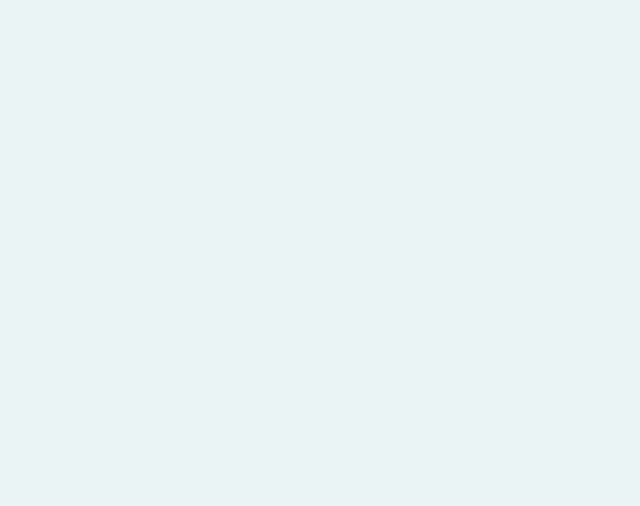
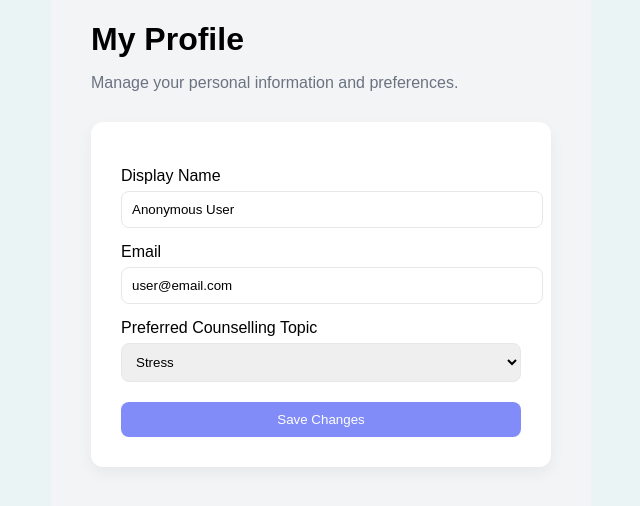
Before and after one commit to stellandegwa853/MindHaven, a React (Vite) app: page /profile in a window 1280 px wide. Before the commit this address had no page. Shown: the top 506 px of the page, without its empty margins (319-959 px from the left). Built offline with nearby package versions, Linux system fonts and the light colour scheme.

Commit message:
Update of the pages
Addition of the admin dashboard

```diff
--- a/src/App.jsx
+++ b/src/App.jsx
@@ -3,13 +3,15 @@ import { BrowserRouter as Router, Routes, Route } from "react-router-dom";
 
 import LoginPage from "./components/LoginPage";
 import SignUpPage from "./components/SignUpPage";
-import UserDashboard from "./components/UserDashboard";
+import UserDashboard from "./pages/UserDashboard";
 import CounsellorDashboard from "./components/CounsellorDashboard";
 import ProtectedRoute from "./components/ProtectedRoute";
 import ChatPage from "./components/ChatPage";
 import CounsellorChatPage from "./components/CounsellorChatPage";
 import Resources from "./pages/Resources";
 import SessionHistory from "./pages/SessionHistory";
+import Profile from "./pages/Profile";
+import AdminDashboard from "./pages/AdminDashboard";
 
 function App() {
   return (
@@ -20,9 +22,11 @@ function App() {
         <Route path="/signup" element={<SignUpPage />} />
         <Route path="/resources" element={<Resources />} />
         <Route path="/session-history" element={<SessionHistory />} />
+        <Route path="/profile" element={<Profile />} />
+        <Route path="/admin" element={<AdminDashboard />} />
 
         <Route
-          path="/user-dashboard"
+          path="/dashboard"
           element={
             <ProtectedRoute allowedRole="user">
               <UserDashboard />
--- /dev/null
+++ b/src/components/DashboardLayout.jsx
@@ -0,0 +1,82 @@
+import React from "react";
+import { useNavigate } from "react-router-dom";
+
+function DashboardLayout({ children }) {
+
+  const navigate = useNavigate();
+
+  return (
+    <div style={styles.container}>
+
+      <div style={styles.sidebar}>
+
+        <h2 style={styles.logo}>Mind Haven</h2>
+
+        <button style={styles.navButton} onClick={() => navigate("/dashboard")}>
+          Dashboard
+        </button>
+
+        <button style={styles.navButton} onClick={() => navigate("/chat")}>
+          Chat
+        </button>
+
+        <button style={styles.navButton} onClick={() => navigate("/resources")}>
+          Resources
+        </button>
+
+        <button style={styles.navButton} onClick={() => navigate("/session-history")}>
+          Session History
+        </button>
+
+        <button style={styles.navButton} onClick={() => navigate("/profile")}>
+          Profile
+        </button>
+
+      </div>
+
+      <div style={styles.content}>
+        {children}
+      </div>
+
+    </div>
+  );
+}
+
+const styles = {
+
+  container: {
+    display: "flex",
+    minHeight: "100vh"
+  },
+
+  sidebar: {
+    width: "220px",
+    backgroundColor: "white",
+    padding: "20px",
+    borderRight: "1px solid #e5e7eb"
+  },
+
+  logo: {
+    marginBottom: "30px"
+  },
+
+  navButton: {
+    display: "block",
+    width: "100%",
+    padding: "10px",
+    marginBottom: "10px",
+    border: "none",
+    backgroundColor: "#f3f4f6",
+    borderRadius: "8px",
+    cursor: "pointer"
+  },
+
+  content: {
+    flex: 1,
+    padding: "40px",
+    backgroundColor: "#f9fafb"
+  }
+
+};
+
+export default DashboardLayout;
--- a/src/components/LoginPage.jsx
+++ b/src/components/LoginPage.jsx
@@ -1,132 +1,133 @@
 import React, { useState } from "react";
-import { useNavigate, Link } from "react-router-dom";
+import { useNavigate } from "react-router-dom";
 import { loginUser } from "../utils/auth";
 
 function LoginPage() {
+
   const navigate = useNavigate();
 
   const [email, setEmail] = useState("");
   const [password, setPassword] = useState("");
+  const [role, setRole] = useState("user");
 
-  const handleLogin = (e) => {
-    e.preventDefault();
-
-    let role = "user";
-
-    if (email.toLowerCase().includes("counsellor")) {
-      role = "counsellor";
-    }
+  const handleLogin = () => {
 
     loginUser(role);
 
+    if (role === "user") {
+      navigate("/dashboard");
+    }
+
     if (role === "counsellor") {
       navigate("/counsellor-dashboard");
-    } else {
-      navigate("/user-dashboard");
+    }
+
+    if (role === "admin") {
+      navigate("/admin");
     }
   };
 
   return (
     <div style={styles.container}>
+
       <div style={styles.card}>
+
         <h1 style={styles.title}>Mind Haven</h1>
-        <p style={styles.subtitle}>
-          A safe space for peer support
-        </p>
+        <p style={styles.subtitle}>Login to continue</p>
 
-        <form onSubmit={handleLogin} style={styles.form}>
+        <label style={styles.label}>Email</label>
         <input
+          style={styles.input}
           type="email"
-            placeholder="Email address"
+          placeholder="Enter email"
           value={email}
           onChange={(e) => setEmail(e.target.value)}
-            required
-            style={styles.input}
         />
 
+        <label style={styles.label}>Password</label>
         <input
+          style={styles.input}
           type="password"
-            placeholder="Password"
+          placeholder="Enter password"
           value={password}
           onChange={(e) => setPassword(e.target.value)}
-            required
-            style={styles.input}
         />
 
-          <button type="submit" style={styles.button}>
-            Log In
+        <label style={styles.label}>Login As</label>
+        <select
+          style={styles.input}
+          value={role}
+          onChange={(e) => setRole(e.target.value)}
+        >
+          <option value="user">User</option>
+          <option value="counsellor">Counsellor</option>
+          <option value="admin">Admin</option>
+        </select>
+
+        <button style={styles.button} onClick={handleLogin}>
+          Login
         </button>
-        </form>
 
-        <p style={styles.footerText}>
-          Don't have an account?{" "}
-          <Link to="/signup" style={styles.link}>
-            Sign Up
-          </Link>
-        </p>
       </div>
+
     </div>
   );
 }
 
 const styles = {
+
   container: {
-    height: "100vh",
     display: "flex",
     justifyContent: "center",
     alignItems: "center",
-    backgroundColor: "#f4f6f8",
+    height: "100vh",
+    backgroundColor: "#f3f4f6",
     fontFamily: "Arial, sans-serif"
   },
+
   card: {
     backgroundColor: "white",
     padding: "40px",
     borderRadius: "12px",
     width: "350px",
-    boxShadow: "0 8px 20px rgba(0, 0, 0, 0.05)",
+    boxShadow: "0 6px 15px rgba(0,0,0,0.05)"
+  },
+
+  title: {
+    marginBottom: "10px",
     textAlign: "center"
   },
-  title: {
-    marginBottom: "5px",
-    fontSize: "24px",
-    fontWeight: "600",
-    color: "#1f2937"
-  },
+
   subtitle: {
-    marginBottom: "25px",
-    fontSize: "14px",
+    marginBottom: "20px",
+    textAlign: "center",
     color: "#6b7280"
   },
-  form: {
-    display: "flex",
-    flexDirection: "column",
-    gap: "15px"
+
+  label: {
+    display: "block",
+    marginTop: "15px",
+    marginBottom: "5px"
   },
+
   input: {
-    padding: "10px 12px",
+    width: "100%",
+    padding: "10px",
     borderRadius: "8px",
-    border: "1px solid #d1d5db",
-    fontSize: "14px"
+    border: "1px solid #e5e7eb"
   },
+
   button: {
+    marginTop: "20px",
+    width: "100%",
     padding: "10px",
     borderRadius: "8px",
     border: "none",
-    backgroundColor: "#1f2937",
+    backgroundColor: "#818cf8",
     color: "white",
-    cursor: "pointer",
-    fontWeight: "500"
-  },
-  footerText: {
-    marginTop: "20px",
-    fontSize: "13px",
-    color: "#6b7280"
-  },
-  link: {
-    color: "#2563eb",
-    textDecoration: "none",
-    fontWeight: "500"
+    cursor: "pointer"
   }
+
 };
 
 export default LoginPage;
--- /dev/null
+++ b/src/pages/AdminDashboard.jsx
@@ -0,0 +1,108 @@
+import DashboardLayout from "../components/DashboardLayout";
+
+function AdminDashboard() {
+  return (
+    <DashboardLayout>
+
+      <h1 style={{ marginBottom: "30px" }}>Admin Workspace</h1>
+
+      <div style={styles.cards}>
+
+        <div style={styles.card}>
+          <h3>Total Users</h3>
+          <p style={styles.number}>24</p>
+        </div>
+
+        <div style={styles.card}>
+          <h3>Total Counsellors</h3>
+          <p style={styles.number}>5</p>
+        </div>
+
+        <div style={styles.card}>
+          <h3>Active Sessions</h3>
+          <p style={styles.number}>3</p>
+        </div>
+
+      </div>
+
+      <h2 style={{ marginTop: "40px" }}>Platform Users</h2>
+
+      <div style={styles.table}>
+
+        <div style={styles.rowHeader}>
+          <span>Name</span>
+          <span>Role</span>
+        </div>
+
+        <div style={styles.row}>
+          <span>Alice</span>
+          <span>User</span>
+        </div>
+
+        <div style={styles.row}>
+          <span>Brian</span>
+          <span>User</span>
+        </div>
+
+        <div style={styles.row}>
+          <span>Clara</span>
+          <span>Counsellor</span>
+        </div>
+
+        <div style={styles.row}>
+          <span>David</span>
+          <span>User</span>
+        </div>
+
+      </div>
+
+    </DashboardLayout>
+  );
+}
+
+const styles = {
+
+  cards:{
+    display:"flex",
+    gap:"20px",
+    marginBottom:"20px"
+  },
+
+  card:{
+    background:"white",
+    padding:"20px",
+    borderRadius:"10px",
+    width:"220px",
+    boxShadow:"0 4px 10px rgba(0,0,0,0.05)"
+  },
+
+  number:{
+    fontSize:"28px",
+    fontWeight:"bold",
+    color:"#7a83eb"
+  },
+
+  table:{
+    background:"white",
+    padding:"20px",
+    borderRadius:"10px",
+    boxShadow:"0 4px 10px rgba(0,0,0,0.05)"
+  },
+
+  rowHeader:{
+    display:"flex",
+    justifyContent:"space-between",
+    fontWeight:"bold",
+    marginBottom:"10px"
+  },
+
+  row:{
+    display:"flex",
+    justifyContent:"space-between",
+    padding:"8px 0",
+    borderTop:"1px solid #eee"
+  }
+
+};
+
+export default AdminDashboard;
--- /dev/null
+++ b/src/pages/Profile.jsx
@@ -0,0 +1,112 @@
+import React, { useState } from "react";
+
+function Profile() {
+
+  const [name, setName] = useState("Anonymous User");
+  const [email, setEmail] = useState("user@email.com");
+  const [topic, setTopic] = useState("Stress");
+
+  const handleSave = () => {
+    alert("Profile updated successfully!");
+  };
+
+  return (
+    <div style={styles.container}>
+
+      <h1 style={styles.title}>My Profile</h1>
+      <p style={styles.subtitle}>
+        Manage your personal information and preferences.
+      </p>
+
+      <div style={styles.card}>
+
+        <label style={styles.label}>Display Name</label>
+        <input
+          style={styles.input}
+          value={name}
+          onChange={(e) => setName(e.target.value)}
+        />
+
+        <label style={styles.label}>Email</label>
+        <input
+          style={styles.input}
+          value={email}
+          onChange={(e) => setEmail(e.target.value)}
+        />
+
+        <label style={styles.label}>Preferred Counselling Topic</label>
+        <select
+          style={styles.input}
+          value={topic}
+          onChange={(e) => setTopic(e.target.value)}
+        >
+          <option>Stress</option>
+          <option>Anxiety</option>
+          <option>Academic Burnout</option>
+          <option>Relationships</option>
+        </select>
+
+        <button style={styles.button} onClick={handleSave}>
+          Save Changes
+        </button>
+
+      </div>
+
+    </div>
+  );
+}
+
+const styles = {
+
+  container: {
+    padding: "40px",
+    backgroundColor: "#f3f4f6",
+    minHeight: "100vh",
+    fontFamily: "Arial, sans-serif"
+  },
+
+  title: {
+    marginBottom: "10px"
+  },
+
+  subtitle: {
+    marginBottom: "30px",
+    color: "#6b7280"
+  },
+
+  card: {
+    backgroundColor: "white",
+    padding: "30px",
+    borderRadius: "12px",
+    width: "400px",
+    boxShadow: "0 6px 15px rgba(0,0,0,0.05)"
+  },
+
+  label: {
+    display: "block",
+    marginBottom: "6px",
+    marginTop: "15px",
+    fontWeight: "500"
+  },
+
+  input: {
+    width: "100%",
+    padding: "10px",
+    borderRadius: "8px",
+    border: "1px solid #e5e7eb"
+  },
+
+  button: {
+    marginTop: "20px",
+    padding: "10px",
+    width: "100%",
+    borderRadius: "8px",
+    border: "none",
+    backgroundColor: "#818cf8",
+    color: "white",
+    cursor: "pointer"
+  }
+
+};
+
+export default Profile;
--- a/src/pages/Resources.jsx
+++ b/src/pages/Resources.jsx
@@ -4,22 +4,18 @@ function Resources() {
   const resources = [
     {
       title: "Stress Management",
-      icon: "🧘",
       description: "Learn simple techniques to manage daily stress and maintain emotional balance."
     },
     {
       title: "Anxiety Support",
-      icon: "🌿",
       description: "Helpful tips for recognizing and managing anxiety in everyday life."
     },
     {
       title: "Study Burnout",
-      icon: "📚",
       description: "Strategies to avoid academic burnout and maintain healthy study habits."
     },
     {
       title: "Crisis Support",
-      icon: "☎️",
       description: "Information on where to seek immediate help when facing a mental health crisis."
     }
   ];
```
Also changed, not shown: src/pages/UserDashboard.jsx (renamed from src/components/UserDashboard.jsx, +0 -7 lines). Lines whose indentation alone changed are shown as unchanged.
